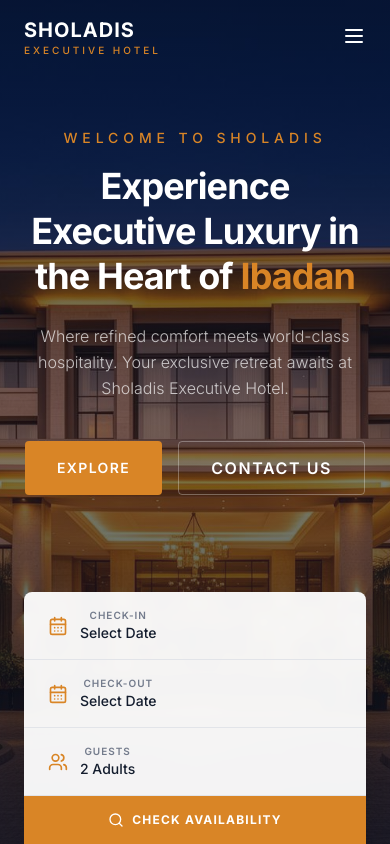
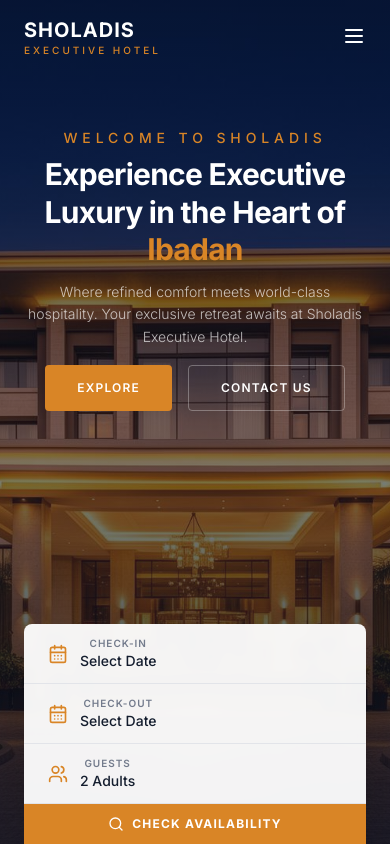
Before and after one commit to Jo-shua09/Sholadis-Executive-Hotel, a React (Vite) app: page / in a window 390 px wide. Shown: the top 844 px of the page. Built offline with nearby package versions, Linux system fonts and the light colour scheme; the HTML template or start-up script is replaced by a standard one.

Commit message:
Refactor HeroSection component for improved spacing and layout consistency

```diff
--- a/src/components/HeroSection.tsx
+++ b/src/components/HeroSection.tsx
@@ -18,7 +18,7 @@ const HeroSection = () => {
             initial={{ opacity: 0, y: 20 }}
             animate={{ opacity: 1, y: 0 }}
             transition={{ delay: 0.3, duration: 0.8 }}
-            className="mb-4 text-sm font-medium tracking-[0.35em] text-gold uppercase"
+            className="mb-2 md:mb-4 text-sm font-medium tracking-[0.35em] text-gold uppercase"
           >
             Welcome to Sholadis
           </motion.p>
@@ -27,7 +27,7 @@ const HeroSection = () => {
             initial={{ opacity: 0, y: 30 }}
             animate={{ opacity: 1, y: 0 }}
             transition={{ delay: 0.5, duration: 0.8 }}
-            className="max-w-3xl text-4xl font-bold leading-tight tracking-tight text-accent-foreground sm:text-5xl lg:text-6xl"
+            className="max-w-3xl text-3xl md:text-4xl font-bold leading-tight tracking-tight text-accent-foreground sm:text-5xl lg:text-6xl"
           >
             Experience Executive Luxury in the Heart of <span className="text-gold">Ibadan</span>
           </motion.h1>
@@ -36,7 +36,7 @@ const HeroSection = () => {
             initial={{ opacity: 0, y: 20 }}
             animate={{ opacity: 1, y: 0 }}
             transition={{ delay: 0.7, duration: 0.8 }}
-            className="mt-6 max-w-xl text-base font-light leading-relaxed text-accent-foreground/70 sm:text-lg"
+            className="mt-3 md:mt-6 max-w-xl text-sm md:text-base font-light leading-relaxed text-accent-foreground/70 sm:text-lg"
           >
             Where refined comfort meets world-class hospitality. Your exclusive retreat awaits at Sholadis Executive Hotel.
           </motion.p>
@@ -45,17 +45,17 @@ const HeroSection = () => {
             initial={{ opacity: 0, y: 20 }}
             animate={{ opacity: 1, y: 0 }}
             transition={{ delay: 0.9, duration: 0.8 }}
-            className="mt-10 flex gap-4"
+            className="mt-4 md:mt-10 flex gap-4"
           >
             <a
               href="#rooms"
-              className="rounded-sm bg-gold px-8 py-3.5 flex items-center text-sm md:text-xs text-center font-semibold tracking-widest text-accent-foreground uppercase transition-all hover:bg-gold-dark hover:shadow-lg"
+              className="rounded-sm bg-gold px-8 py-3.5 flex items-center md:text-sm text-xs text-center font-semibold tracking-widest text-accent-foreground uppercase transition-all hover:bg-gold-dark hover:shadow-lg"
             >
               Explore <span className="md:block hidden pl-1"> Rooms</span>
             </a>
             <a
               href="#contact"
-              className="rounded-sm border border-accent-foreground/30 flex items-center px-8 py-3.5 text-nowrap md:text-xs text-center font-semibold tracking-widest text-accent-foreground uppercase transition-all hover:border-gold hover:text-gold"
+              className="rounded-sm border border-accent-foreground/30 flex items-center px-8 py-3.5 text-nowrap md:text-sm text-xs text-center font-semibold tracking-widest text-accent-foreground uppercase transition-all hover:border-gold hover:text-gold"
             >
               Contact Us
             </a>
@@ -71,21 +71,21 @@ const HeroSection = () => {
         >
           <div className="container mx-auto px-6">
             <div className="flex flex-col md:flex-row items-stretch gap-0 rounded-t-lg bg-card/95 backdrop-blur-sm shadow-2xl overflow-hidden">
-              <div className="flex flex-1 items-center gap-3 border-b md:border-b-0 md:border-r border-border px-6 py-4">
+              <div className="flex flex-1 items-center gap-3 border-b md:border-b-0 md:border-r border-border px-6 py-3 md:py-4">
                 <CalendarDays className="h-5 w-5 text-gold shrink-0" />
                 <div>
                   <p className="text-[10px] font-semibold tracking-widest text-muted-foreground uppercase">Check-in</p>
                   <p className="text-sm font-medium text-foreground">Select Date</p>
                 </div>
               </div>
-              <div className="flex flex-1 items-center gap-3 border-b md:border-b-0 md:border-r border-border px-6 py-4">
+              <div className="flex flex-1 items-center gap-3 border-b md:border-b-0 md:border-r border-border px-6 py-3 md:py-4">
                 <CalendarDays className="h-5 w-5 text-gold shrink-0" />
                 <div>
                   <p className="text-[10px] font-semibold tracking-widest text-muted-foreground uppercase">Check-out</p>
                   <p className="text-sm font-medium text-foreground">Select Date</p>
                 </div>
               </div>
-              <div className="flex flex-1 items-center gap-3 border-b md:border-b-0 md:border-r border-border px-6 py-4">
+              <div className="flex flex-1 items-center gap-3 border-b md:border-b-0 md:border-r border-border px-6 py-3 md:py-4">
                 <Users className="h-5 w-5 text-gold shrink-0" />
                 <div>
                   <p className="text-[10px] font-semibold tracking-widest text-muted-foreground uppercase">Guests</p>
@@ -94,7 +94,7 @@ const HeroSection = () => {
               </div>
               <a
                 href="#rooms"
-                className="flex items-center justify-center gap-2 bg-gold px-8 py-4 text-xs font-bold tracking-widest text-accent-foreground uppercase transition-colors hover:bg-gold-dark"
+                className="flex items-center justify-center gap-2 bg-gold px-8 py-3 md:py-4 text-xs font-bold tracking-widest text-accent-foreground uppercase transition-colors hover:bg-gold-dark"
               >
                 <Search className="h-4 w-4" />
                 Check Availability
```
